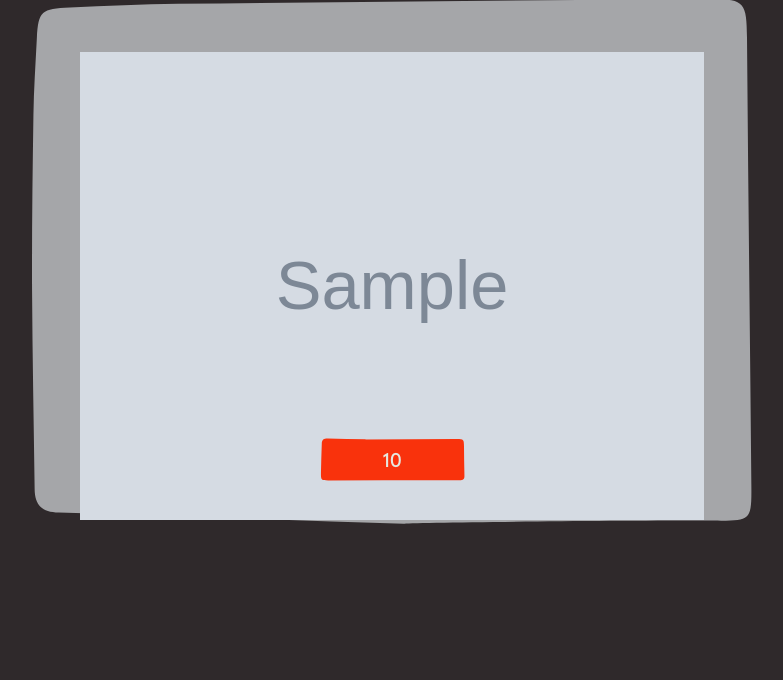
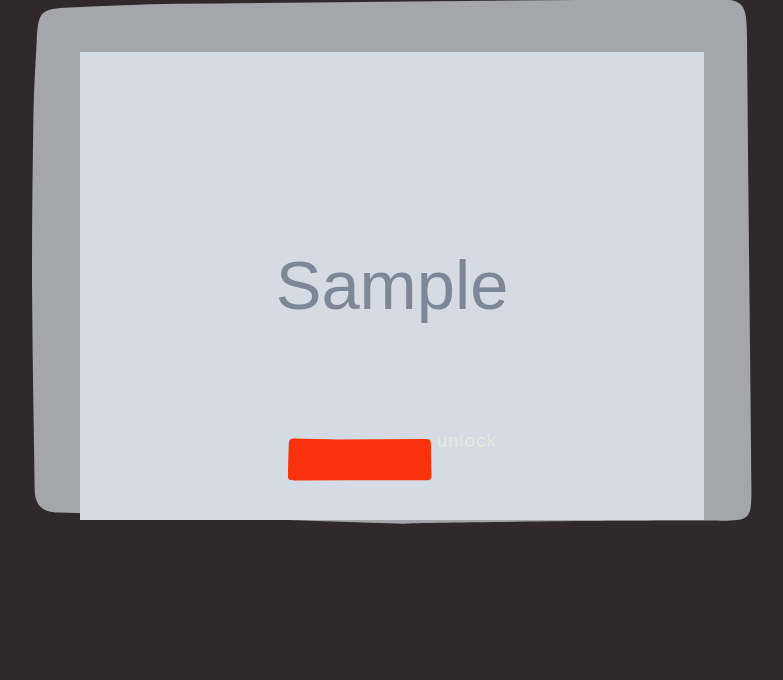
Before and after one commit to dgandle/hackumass-knockknock, a Flask app: template Web Server/templates/index.html in a window 1280 px wide. Shown: the part 472-1152 px from the top of the page, without its empty margins (248-1031 px from the left). After the commit the page ends 996 px from the top, so only its background shows below. Run offline with Flask 2, Linux system fonts and the light colour scheme; the template is opened without the code that fills it: most values are stand-ins (such as "Sample title", 1, 10 or a date in 2020); grey boxes marked "Sample" are stand-in pictures.

Commit message:
more updated button code

```diff
--- a/Web Server/static/style.css
+++ b/Web Server/static/style.css
@@ -125,10 +125,26 @@ a {
   fill: #2F292B;
 }
 
-.unlock-text {
+#unlock-text-unlock {
   font-size: 20px;
   position: relative;
   width: 100px;
   margin: auto;
   top: -474px;
 }
+
+#unlock-text-lock {
+  font-size: 20px;
+  position: relative;
+  width: 100px;
+  margin: auto;
+  top: -474px;
+}
+
+.show {
+	display: inline;
+}
+
+.hide {
+	display: none;
+}
--- a/Web Server/templates/index.html
+++ b/Web Server/templates/index.html
@@ -55,7 +55,8 @@
               <path id='unlock-button-path' d="M485.520717,867.489659 C515.808937,867.352201 546.097622,867.188105 576.398089,867.117475 C583.748553,867.099227 583.942708,867.5023 583.993107,874.604242 C584.078393,884.318065 584.217545,894.019505 584.437149,903.72235 C584.512417,907.094337 583.149473,908.336214 579.702303,908.342658 C535.870244,908.310321 492.022685,908.39762 448.189464,908.431877 C441.362399,908.432616 440.846904,907.997287 440.955082,901.031342 C441.086427,891.201395 441.486175,881.36281 441.791831,871.535905 C441.913582,867.634445 444.013767,866.418759 447.821109,866.525185 C460.382168,866.904313 472.961053,867.030618 485.524901,867.249921 L485.520717,867.489659" id="Fill-1" stroke="none" fill="#F9320C" fill-rule="evenodd"></path>
           </svg>
 
-          <p class='unlock-text'>{{ button-text }}</p>
+          <p id='unlock-text-unlock' class='show'>unlock</p>
+          <p id='unlock-text-lock' class='hide'>lock</p>
         </a>
 
       </div>
```
